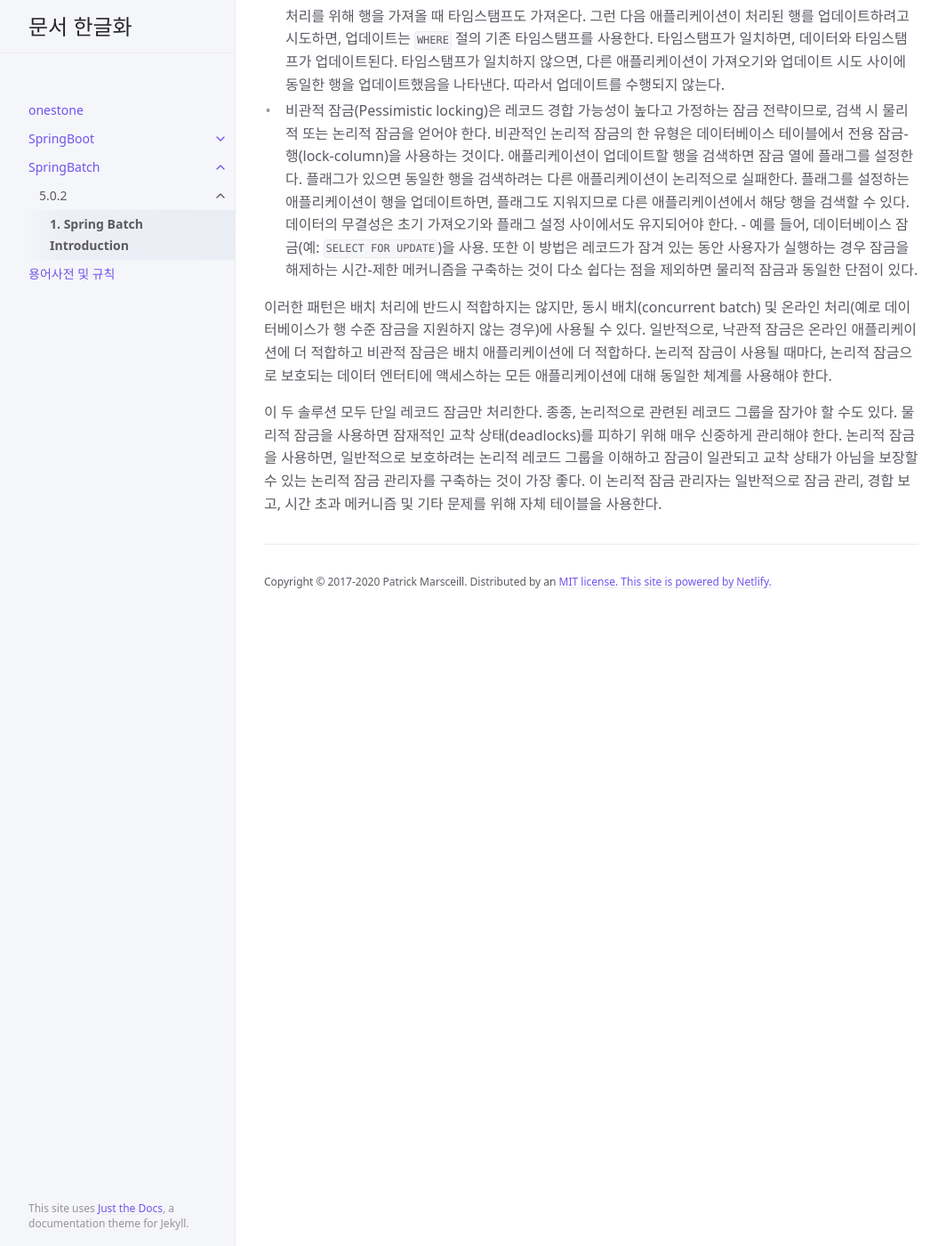
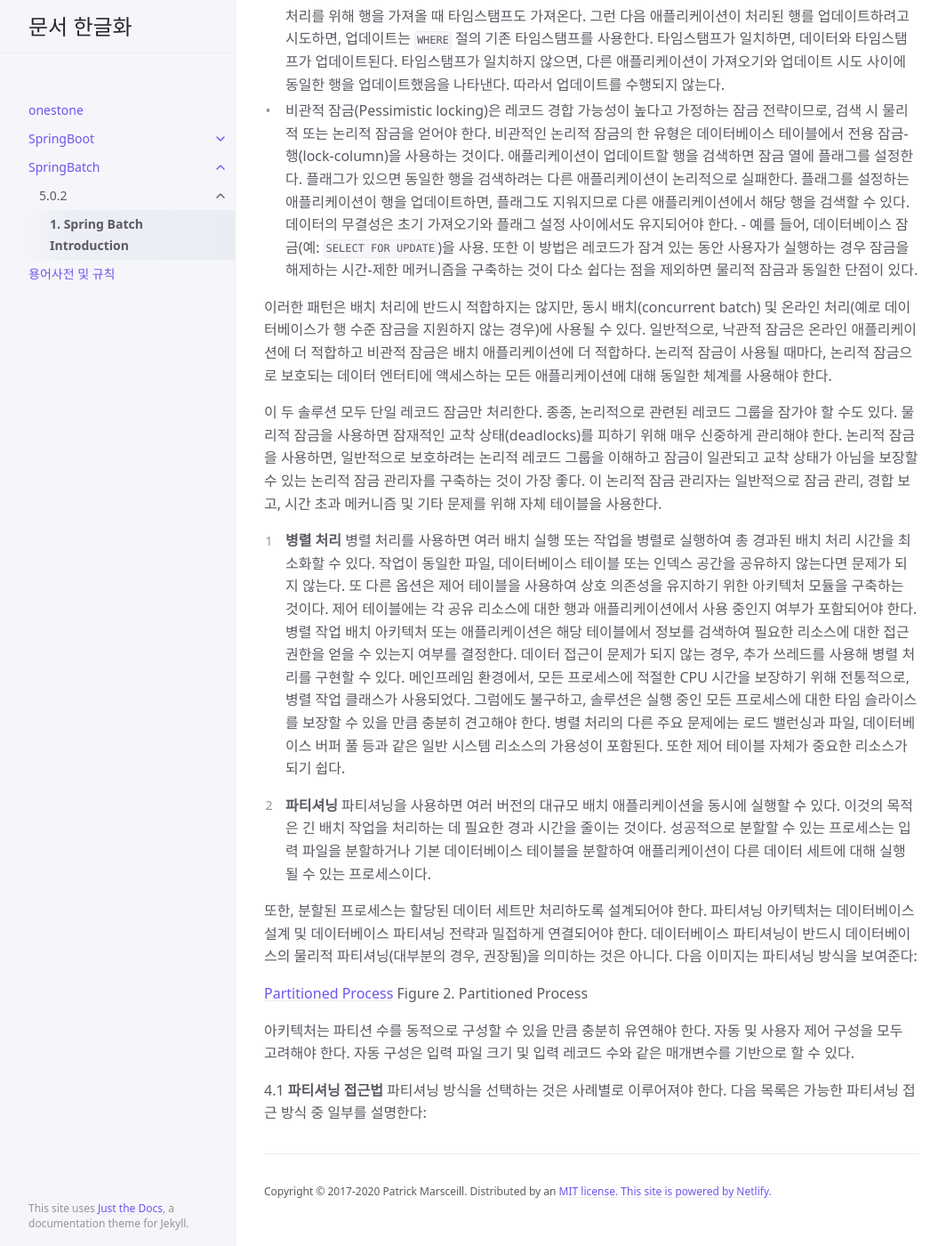
Before and after one commit to onestone9900/onestone9900.github.io, a Jekyll site: the page built from docs/spring_batch/5.0.2/1. spring_batch_introduction.md, in a window 1280 px wide and 1400 px high, scrolled down 5460 px. Shown: the whole window at 89% size, without its empty margins (107-1171 px from the left). Built offline with Jekyll 4.4.1, drawn with Linux system fonts in a browser that asks for light colours.

Commit message:
docs: 1. Spring Batch Introduction - 1.3.2. 부분 추가

```diff
--- a/docs/spring_batch/5.0.2/1. spring_batch_introduction.md
+++ b/docs/spring_batch/5.0.2/1. spring_batch_introduction.md
@@ -136,3 +136,16 @@ Figure 1. 스프링 배치의 아키텍처 계층
 이러한 패턴은 배치 처리에 반드시 적합하지는 않지만, 동시 배치(concurrent batch) 및 온라인 처리(예로 데이터베이스가 행 수준 잠금을 지원하지 않는 경우)에 사용될 수 있다. 일반적으로, 낙관적 잠금은 온라인 애플리케이션에 더 적합하고 비관적 잠금은 배치 애플리케이션에 더 적합하다. 논리적 잠금이 사용될 때마다, 논리적 잠금으로 보호되는 데이터 엔터티에 액세스하는 모든 애플리케이션에 대해 동일한 체계를 사용해야 한다.
 
 이 두 솔루션 모두 단일 레코드 잠금만 처리한다. 종종, 논리적으로 관련된 레코드 그룹을 잠가야 할 수도 있다. 물리적 잠금을 사용하면 잠재적인 교착 상태(deadlocks)를 피하기 위해 매우 신중하게 관리해야 한다. 논리적 잠금을 사용하면, 일반적으로 보호하려는 논리적 레코드 그룹을 이해하고 잠금이 일관되고 교착 상태가 아님을 보장할 수 있는 논리적 잠금 관리자를 구축하는 것이 가장 좋다. 이 논리적 잠금 관리자는 일반적으로 잠금 관리, 경합 보고, 시간 초과 메커니즘 및 기타 문제를 위해 자체 테이블을 사용한다.
+
+3. **병렬 처리** 병렬 처리를 사용하면 여러 배치 실행 또는 작업을 병렬로 실행하여 총 경과된 배치 처리 시간을 최소화할 수 있다. 작업이 동일한 파일, 데이터베이스 테이블 또는 인덱스 공간을 공유하지 않는다면 문제가 되지 않는다. 또 다른 옵션은 제어 테이블을 사용하여 상호 의존성을 유지하기 위한 아키텍처 모듈을 구축하는 것이다. 제어 테이블에는 각 공유 리소스에 대한 행과 애플리케이션에서 사용 중인지 여부가 포함되어야 한다. 병렬 작업 배치 아키텍처 또는 애플리케이션은 해당 테이블에서 정보를 검색하여 필요한 리소스에 대한 접근 권한을 얻을 수 있는지 여부를 결정한다. 데이터 접근이 문제가 되지 않는 경우, 추가 쓰레드를 사용해 병렬 처리를 구현할 수 있다. 메인프레임 환경에서, 모든 프로세스에 적절한 CPU 시간을 보장하기 위해 전통적으로, 병렬 작업 클래스가 사용되었다. 그럼에도 불구하고, 솔루션은 실행 중인 모든 프로세스에 대한 타임 슬라이스를 보장할 수 있을 만큼 충분히 견고해야 한다. 병렬 처리의 다른 주요 문제에는 로드 밸런싱과 파일, 데이터베이스 버퍼 풀 등과 같은 일반 시스템 리소스의 가용성이 포함된다. 또한 제어 테이블 자체가 중요한 리소스가 되기 쉽다.
+
+4. **파티셔닝** 파티셔닝을 사용하면 여러 버전의 대규모 배치 애플리케이션을 동시에 실행할 수 있다. 이것의 목적은 긴 배치 작업을 처리하는 데 필요한 경과 시간을 줄이는 것이다. 성공적으로 분할할 수 있는 프로세스는 입력 파일을 분할하거나 기본 데이터베이스 테이블을 분할하여 애플리케이션이 다른 데이터 세트에 대해 실행될 수 있는 프로세스이다.
+
+또한, 분할된 프로세스는 할당된 데이터 세트만 처리하도록 설계되어야 한다. 파티셔닝 아키텍처는 데이터베이스 설계 및 데이터베이스 파티셔닝 전략과 밀접하게 연결되어야 한다. 데이터베이스 파티셔닝이 반드시 데이터베이스의 물리적 파티셔닝(대부분의 경우, 권장됨)을 의미하는 것은 아니다. 다음 이미지는 파티셔닝 방식을 보여준다:
+
+[Partitioned Process](https://docs.spring.io/spring-batch/docs/current/reference/html/images/partitioned.png)
+Figure 2. Partitioned Process
+
+아키텍처는 파티션 수를 동적으로 구성할 수 있을 만큼 충분히 유연해야 한다. 자동 및 사용자 제어 구성을 모두 고려해야 한다. 자동 구성은 입력 파일 크기 및 입력 레코드 수와 같은 매개변수를 기반으로 할 수 있다.
+
+4.1 **파티셔닝 접근법** 파티셔닝 방식을 선택하는 것은 사례별로 이루어져야 한다. 다음 목록은 가능한 파티셔닝 접근 방식 중 일부를 설명한다:
```
